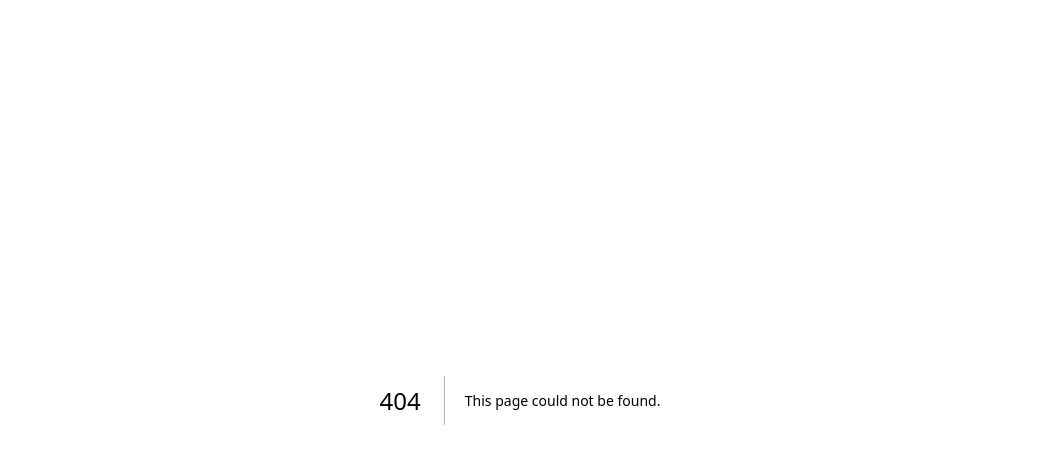
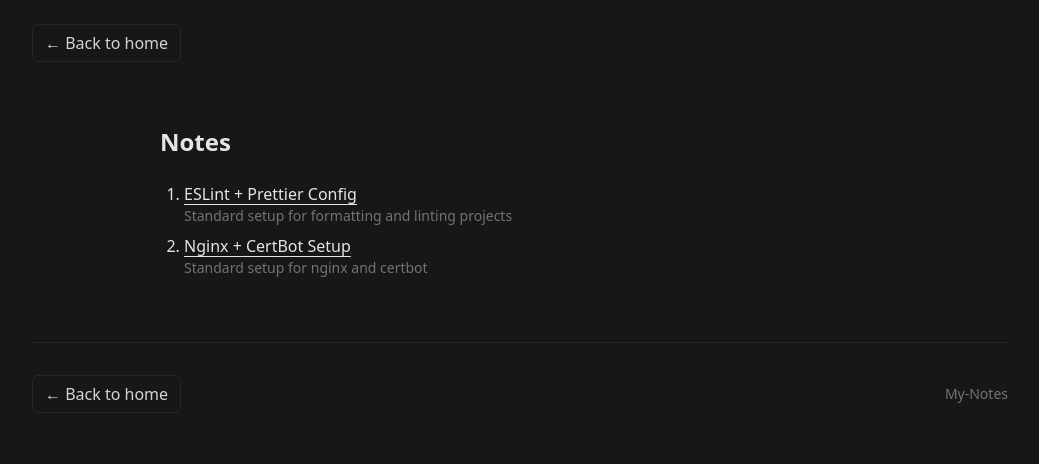
Before and after one commit to Rishabingh/portfolio-v2, a Next.js app: page /notes in a window 1280 px wide. Before the commit this address had no page. Shown: the top 464 px of the page, without its empty margins (120-1159 px from the left). Built offline with nearby package versions, Linux system fonts and the light colour scheme.

Commit message:
add notes section for personal use and reference

```diff
--- /dev/null
+++ b/app/notes/layout.tsx
@@ -0,0 +1,52 @@
+import { ReactNode } from "react";
+import Link from "next/link";
+import { Metadata } from "next";
+
+export default function NoteLayout({
+  children,
+}: {
+  children: ReactNode;
+}) {
+  return (
+    <section className="min-h-screen bg-neutral-900 text-neutral-200">
+      {/* Top navigation */}
+      <div className="mx-auto max-w-5xl px-6 pt-6">
+        <Link
+          href="/"
+          className="inline-flex items-center gap-2 rounded-md border border-neutral-800 px-3 py-1.5 text-base text-neutral-300 hover:border-neutral-700 hover:text-neutral-100 transition"
+        >
+          ← Back to home
+        </Link>
+      </div>
+
+      {/* Main content */}
+      <main className="mx-auto max-w-3xl px-6 py-16">
+        {children}
+      </main>
+
+      {/* Footer navigation */}
+      <footer className="mx-auto max-w-5xl px-6 pb-12 text-sm text-neutral-500">
+        <div className="border-t border-neutral-800 pt-8 flex items-center justify-between">
+
+        <Link
+          href="/"
+          className="inline-flex items-center gap-2 rounded-md border border-neutral-800 px-3 py-1.5 text-base text-neutral-300 hover:border-neutral-700 hover:text-neutral-100 transition"
+        >
+          ← Back to home
+        </Link>
+
+        <span>My-Notes</span>
+        </div>
+      </footer>
+    </section>
+  );
+}
+
+export const metadata: Metadata = {
+  title: "Notes",
+  description: "My notes for standard configuration while building applications",
+  robots: {
+    index: false,
+    follow: false,
+  },
+};
--- /dev/null
+++ b/app/notes/page.tsx
@@ -0,0 +1,26 @@
+import Link from "next/link";
+import { notes } from "@/data/notes";
+
+export default function Page() {
+  return (
+    <div className="space-y-6">
+      <h1 className="text-2xl font-semibold">Notes</h1>
+
+      <ol className="list-decimal pl-6 space-y-2">
+        {notes.map((note) => (
+          <li key={note.slug}>
+            <Link
+              href={`/notes/${note.slug}`}
+              className="underline underline-offset-4 hover:text-neutral-400"
+            >
+              {note.title}
+            </Link>
+            <p className="text-sm text-neutral-500">
+              {note.description}
+            </p>
+          </li>
+        ))}
+      </ol>
+    </div>
+  );
+}
--- /dev/null
+++ b/data/notes.ts
@@ -0,0 +1,12 @@
+export const notes = [
+  {
+    title: "ESLint + Prettier Config",
+    slug: "eslint-prettier-config",
+    description: "Standard setup for formatting and linting projects",
+  },
+  {
+    title: "Nginx + CertBot Setup",
+    slug: "nginx-certbot-config",
+    description: "Standard setup for nginx and certbot",
+  },
+];
```
